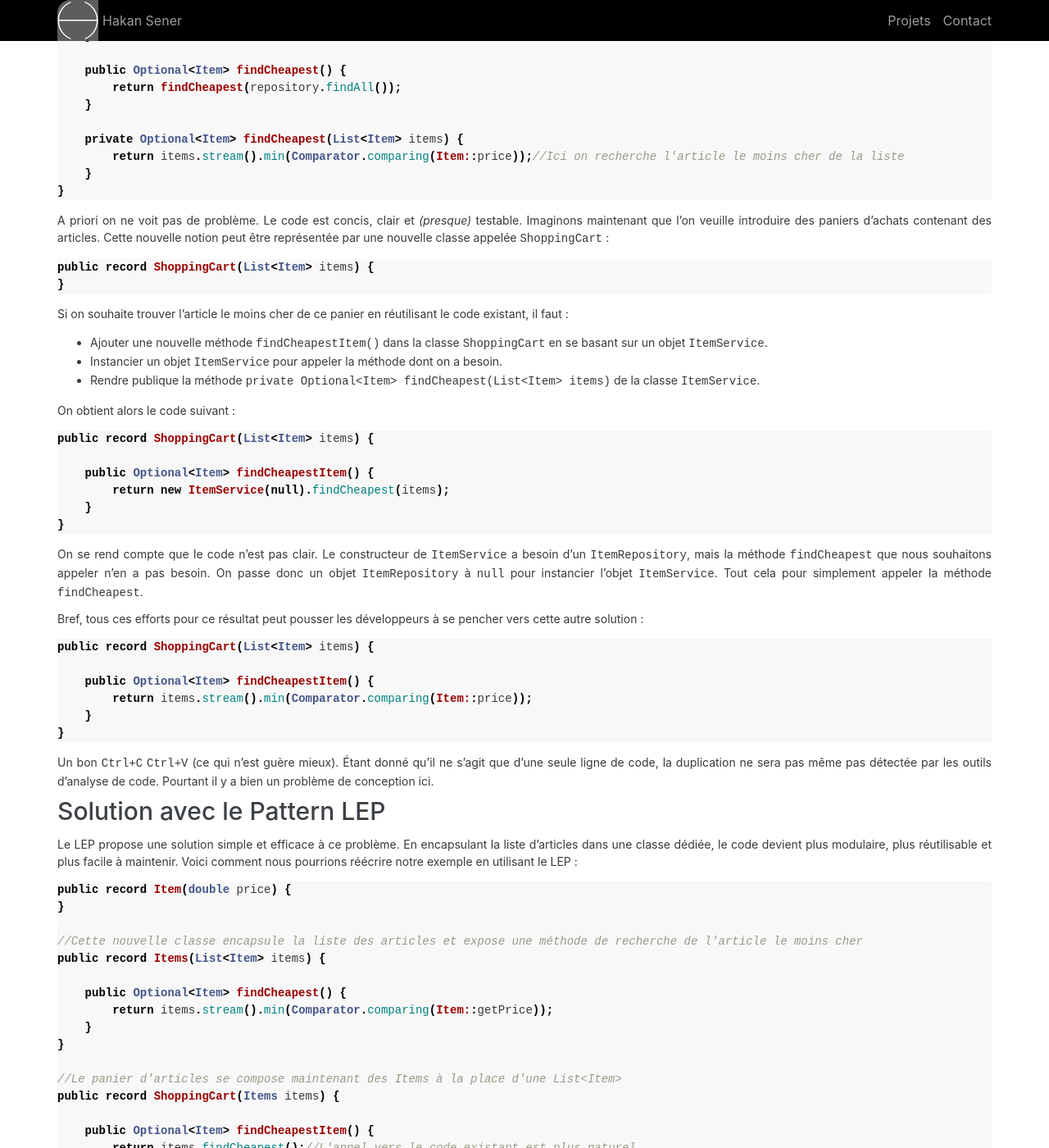
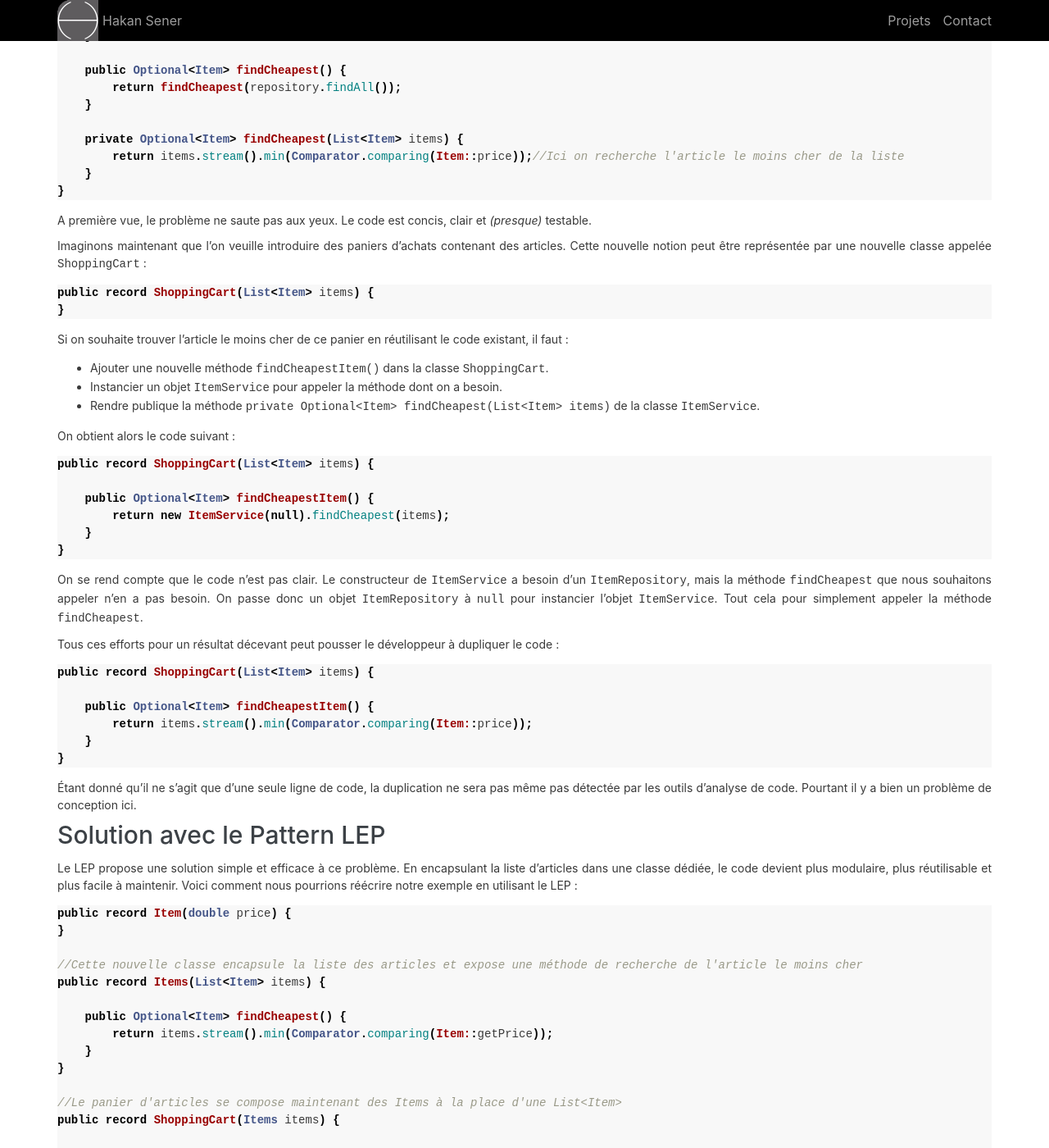
Before and after one commit to senerh/senerh.github.io, a Jekyll site: the page built from _posts/2024-03-31-lep.md, in a window 1280 px wide and 1400 px high, scrolled down 671 px. Shown: the whole window at 82% size. Built offline with Jekyll 4.4.1, drawn with Linux system fonts in a browser that asks for light colours; some of the changed text lies outside the part shown.

Commit message:
Update 2024-03-31-lep.md

````diff
--- a/_posts/2024-03-31-lep.md
+++ b/_posts/2024-03-31-lep.md
@@ -10,7 +10,7 @@
 que les patterns sont plus populaires lorsqu'on leur donne un nom sympa. En nommant cette pratique LEP, nous pouvons mieux communiquer sur celle-ci et encourager son adoption.
 
 ## Illustration du Problème
-Pour comprendre l'importance du LEP, considérons un exemple concret. Imaginons que nous ayons une application qui nécessite de trouver l'article le moins cher de tous les articles. Initialement, nous pourrions implémenter cette fonctionnalité de la manière suivante :
+Pour comprendre l'importance du LEP, considérons un exemple concret. Imaginons que nous ayons une application qui nécessite de trouver l'article le moins cher de tous. Initialement, nous pourrions implémenter cette fonctionnalité de la manière suivante :
 ```java
 public record Item(double price) {
 }
@@ -37,14 +37,16 @@
 }
 ```
 
-A priori on ne voit pas de problème. Le code est concis, clair et *(presque)* testable. Imaginons maintenant que l'on veuille introduire des paniers d'achats contenant des articles. Cette nouvelle notion peut être représentée par une nouvelle classe appelée `ShoppingCart` :
+A première vue, le problème ne saute pas aux yeux. Le code est concis, clair et *(presque)* testable.
+
+Imaginons maintenant que l'on veuille introduire des paniers d'achats contenant des articles. Cette nouvelle notion peut être représentée par une nouvelle classe appelée `ShoppingCart` :
 ```java
 public record ShoppingCart(List<Item> items) {
 }
 ```
 
 Si on souhaite trouver l'article le moins cher de ce panier en réutilisant le code existant, il faut :
-* Ajouter une nouvelle méthode `findCheapestItem()` dans la classe `ShoppingCart` en se basant sur un objet `ItemService`.
+* Ajouter une nouvelle méthode `findCheapestItem()` dans la classe `ShoppingCart`.
 * Instancier un objet `ItemService` pour appeler la méthode dont on a besoin.
 * Rendre publique la méthode `private Optional<Item> findCheapest(List<Item> items)` de la classe `ItemService`.
 
@@ -60,7 +62,7 @@
 
 On se rend compte que le code n'est pas clair. Le constructeur de `ItemService` a besoin d'un `ItemRepository`, mais la méthode `findCheapest` que nous souhaitons appeler n'en a pas besoin. On passe donc un objet `ItemRepository` à `null` pour instancier l'objet `ItemService`. Tout cela pour simplement appeler la méthode `findCheapest`.
 
-Bref, tous ces efforts pour ce résultat peut pousser les développeurs à se pencher vers cette autre solution :
+Tous ces efforts pour un résultat décevant peut pousser le développeur à dupliquer le code :
 ```java
 public record ShoppingCart(List<Item> items) {
 
@@ -70,7 +72,7 @@
 }
 ```
 
-Un bon `Ctrl+C` `Ctrl+V` (ce qui n'est guère mieux). Étant donné qu'il ne s'agit que d'une seule ligne de code, la duplication ne sera pas même pas détectée par les outils d'analyse de code. Pourtant il y a bien un problème de conception ici.
+Étant donné qu'il ne s'agit que d'une seule ligne de code, la duplication ne sera pas même pas détectée par les outils d'analyse de code. Pourtant il y a bien un problème de conception ici.
 
 ## Solution avec le Pattern LEP
 
````
